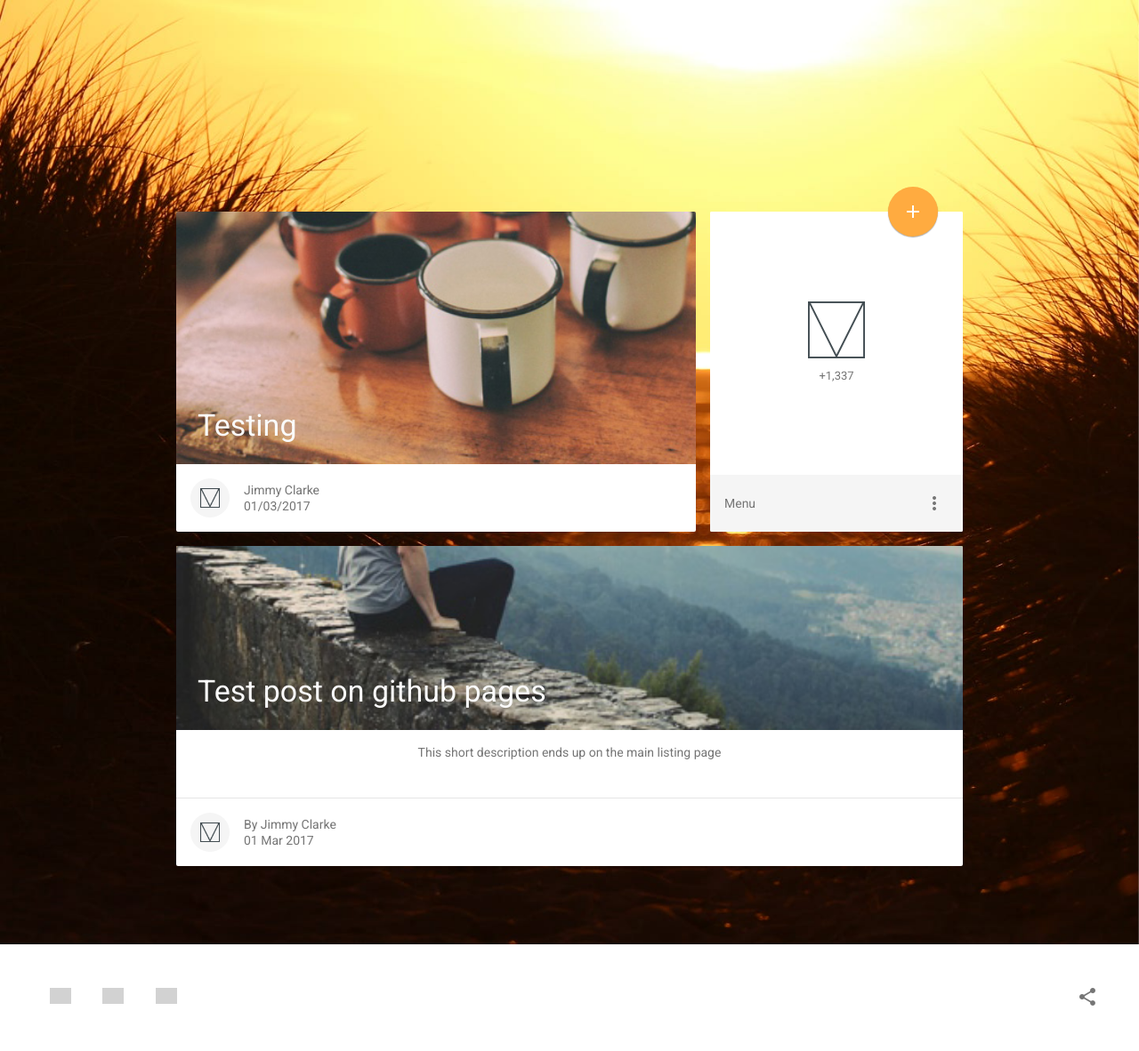
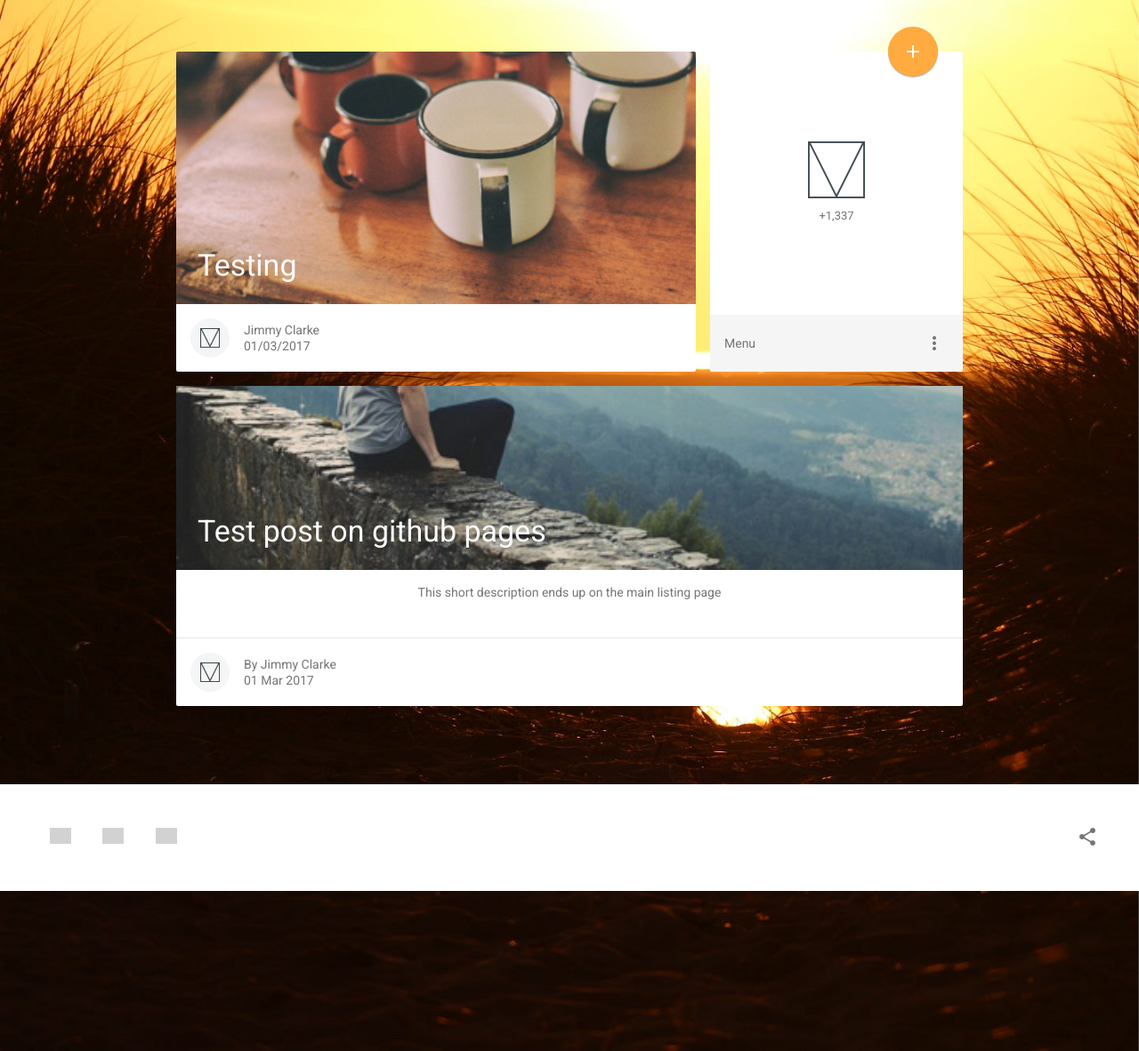
Before and after one commit to jimmyclarke113/jimmyclarke113.github.io, a Jekyll site: the page built from index.html, in a window 1280 px wide. Shown: the whole page at 89% size. Built offline with Jekyll 4.4.1, drawn with Linux system fonts in a browser that asks for light colours; grey boxes are pictures that could not be loaded.

Commit message:
Update styles.css

```diff
--- a/css/styles.css
+++ b/css/styles.css
@@ -52,7 +52,7 @@
 }
 
 .demo-blog.mdl-layout .mdl-layout__content {
-  padding-top: 230px;
+  padding-top: 50px;
   position: relative;
   -webkit-overflow-scrolling: touch;
 }
```
